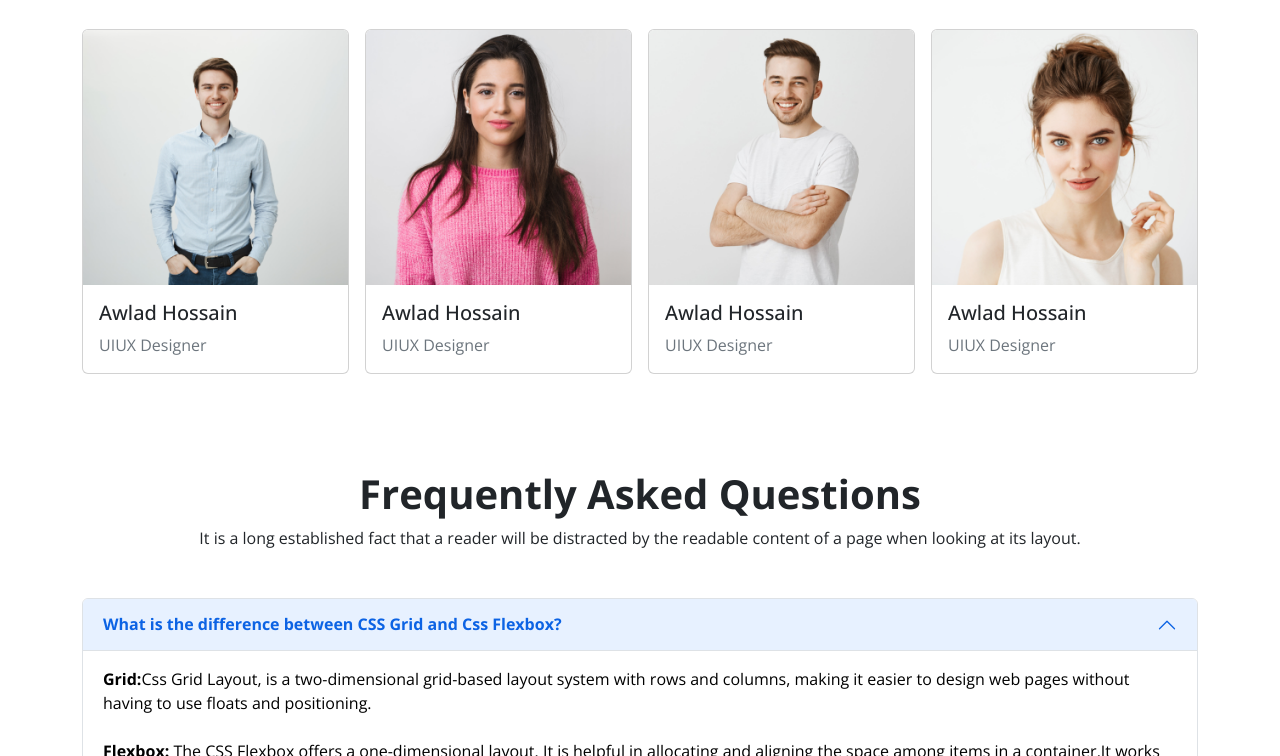
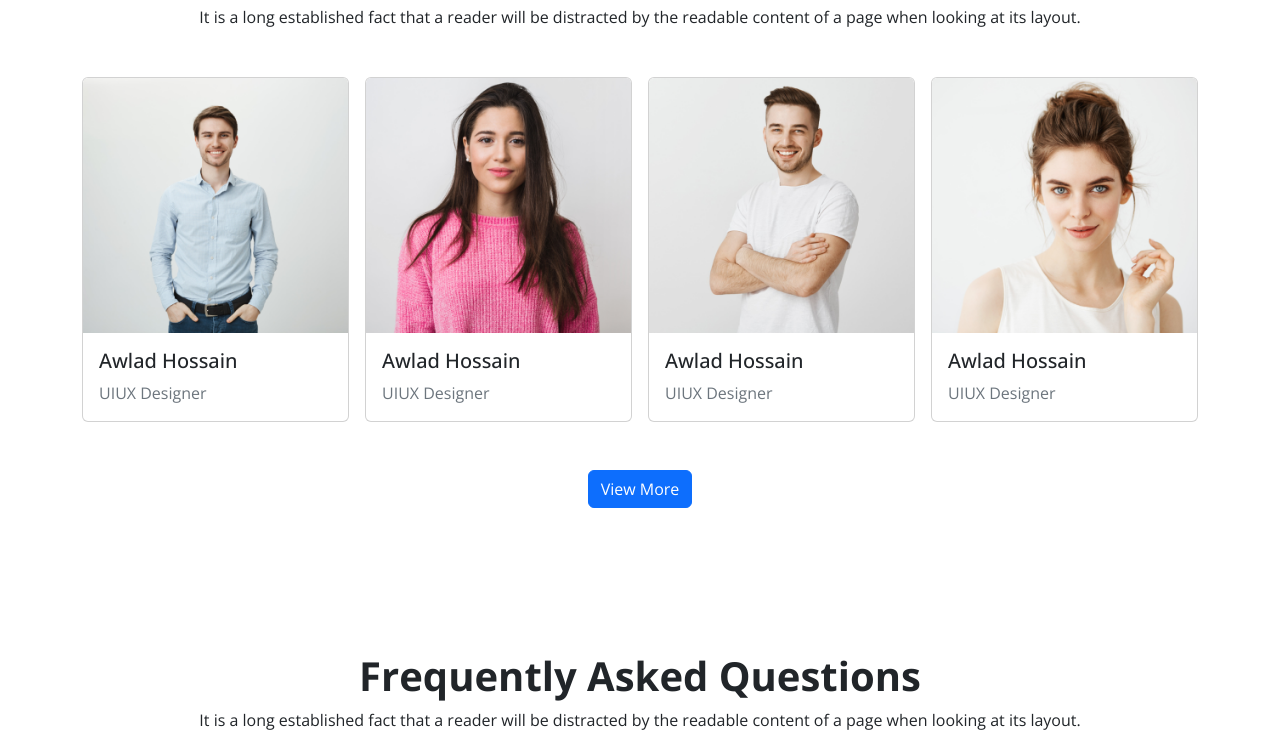
Before and after one commit to hasan-naim/eLearning, a plain HTML site: page index.html in a window 1280 px wide. Shown: the part 2781-3537 px from the top of the page. Drawn offline with nearby package versions, Linux system fonts and the light colour scheme.

Commit message:
fixed some bug

```diff
--- a/index.html
+++ b/index.html
@@ -357,7 +357,7 @@
       </section>
 
       <!-- Explore section -->
-      <section>
+      <section class="pb-5">
         <div class="container">
           <div class="row rounded-4 overflow-hidden g-3">
             <div class="col-12 col-md-6">
@@ -582,6 +582,11 @@
                 </div>
               </div>
             </div>
+          </div>
+          <div class="d-flex">
+            <button class="btn btn-primary text-center mx-auto my-5">
+              View More
+            </button>
           </div>
         </div>
       </section>
```
